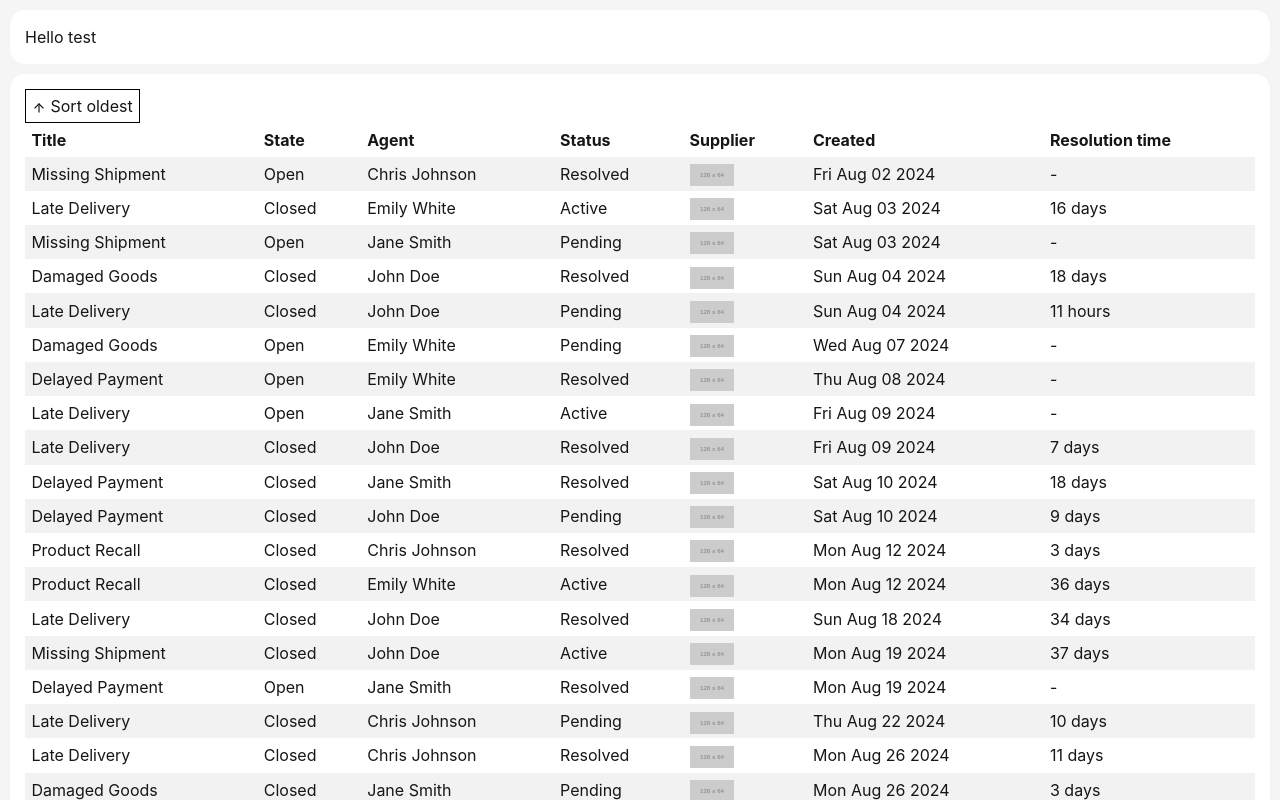
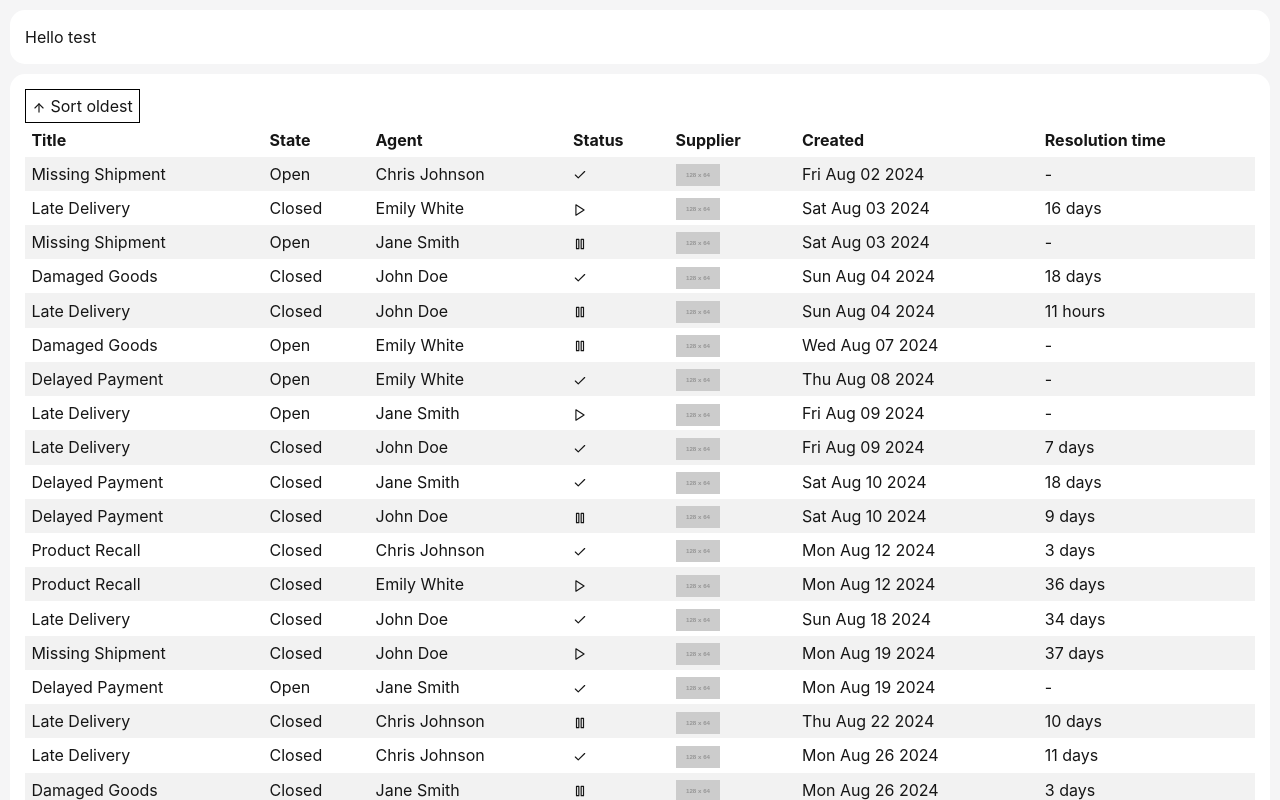
Before and after one commit to raahede/leanlinking-code-challenge, a React (Vite) app: page / in a window 1280 px wide. Built offline with nearby package versions, Linux system fonts and the light colour scheme.

Commit message:
Add status icon

```diff
--- a/src/IssueList.tsx
+++ b/src/IssueList.tsx
@@ -1,6 +1,25 @@
 import { memo } from 'react';
-import { TIssueListItemParsed } from './types';
+import { TIssueListItemParsed, TIssueStatus } from './types';
 import style from './IssueList.module.css';
+import { Check, Pause, Play } from 'react-feather';
+
+const StatusIcon = ({ status }: { status: TIssueStatus }) => {
+  switch (status) {
+    case 'Active':
+      return <Play size={14} />;
+
+    case 'Pending':
+      return <Pause size={14} />;
+
+    case 'Resolved':
+      return <Check size={14} />;
+
+    default:
+      // Don't break the app
+      console.warn(`Unknown issue status "${status}"`);
+      return '';
+  }
+};
 
 // Memoize component to avoid rerender when sorting list
 const IssueListItem = memo(function Post({ issue }: { issue: TIssueListItemParsed }) {
@@ -25,7 +44,9 @@ const IssueListItem = memo(function Post({ issue }: { issue: TIssueListItemParse
       <td>{issue.title}</td>
       <td>{issue.closedDate ? 'Closed' : 'Open'}</td>
       <td>{`${issue.assignedAgent.firstName} ${issue.assignedAgent.lastName}`}</td>
-      <td>{issue.status}</td>
+      <td>
+        <StatusIcon status={issue.status} />
+      </td>
       <td title={issue.supplier.name}>
         <img width="44" src={issue.supplier.logoUrl} alt={issue.supplier.name} />
       </td>
```
